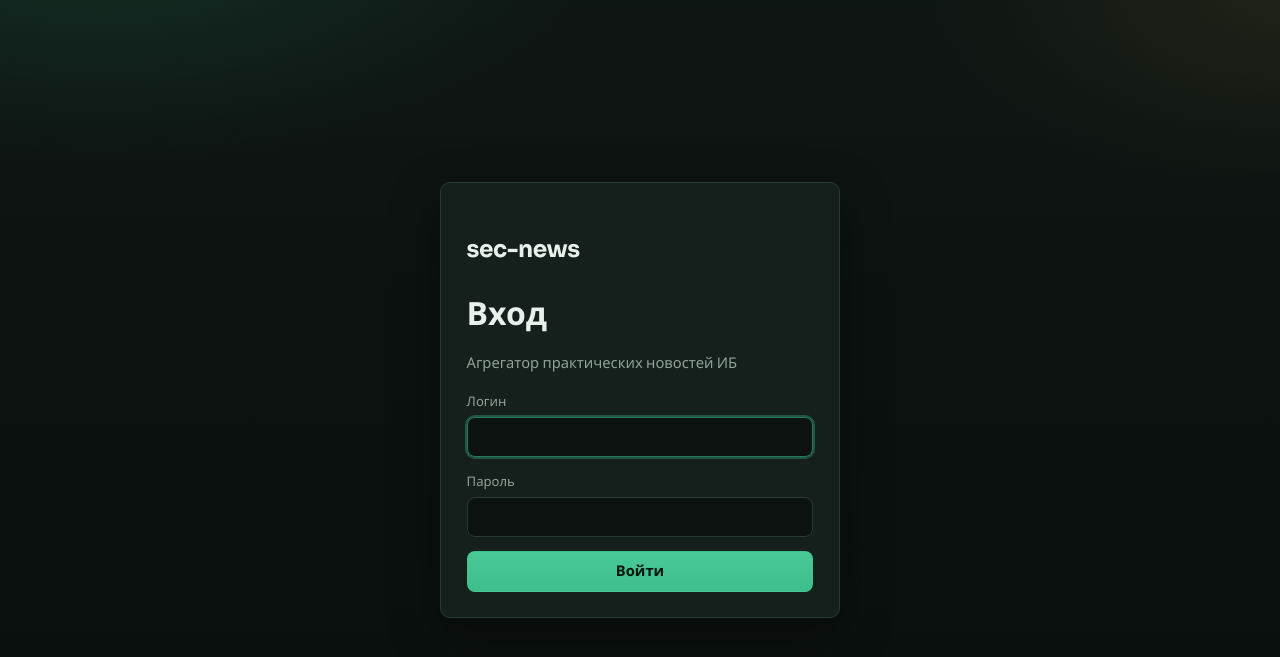
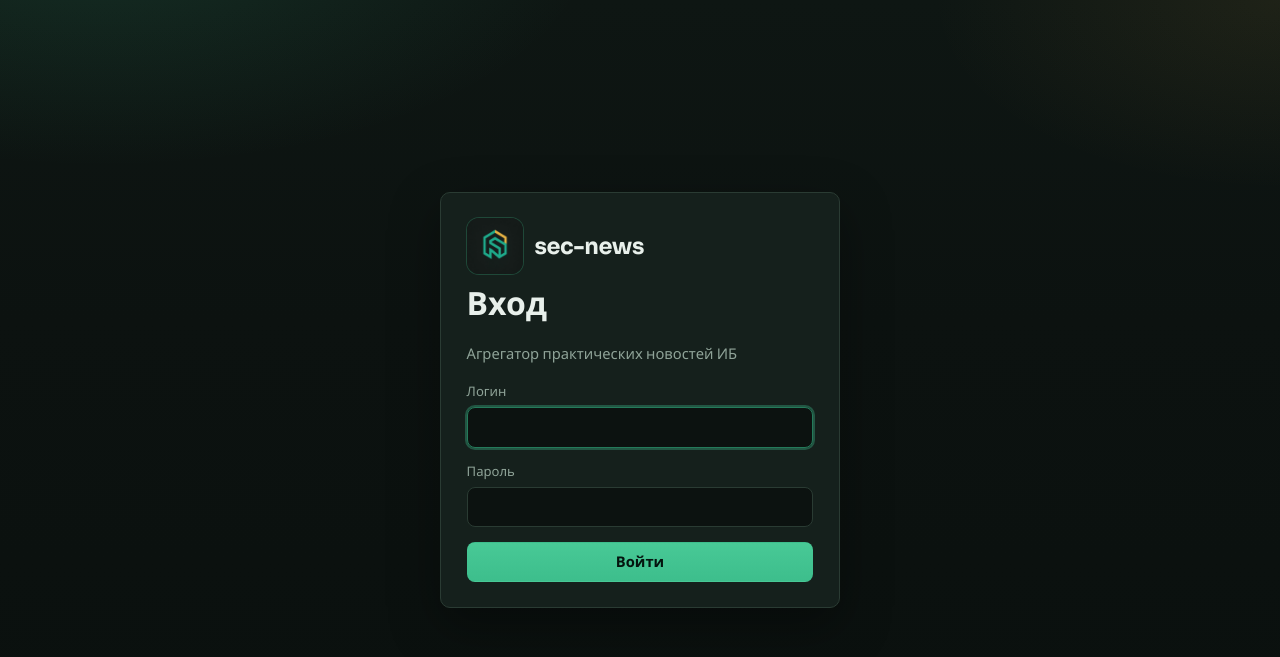
Before and after one commit to Dekimchi/sec-news-aggregator, a FastAPI app: page /login in a window 1280 px wide. Shown: the top 657 px of the page. Run offline with FastAPI, Linux system fonts and the light colour scheme; some libraries are stand-ins or nearby versions.

Commit message:
Add portal logos, favicons, and Telegram bot avatar.
Wire branding into header/login and document BotFather avatar setup.

Co-authored-by: Cursor <cursoragent@cursor.com>

```diff
--- a/app/static/style.css
+++ b/app/static/style.css
@@ -63,20 +63,49 @@ a:hover { color: #c5eed9; }
   align-items: center;
 }
 
-.brand { display: flex; align-items: baseline; gap: 0.55rem; min-width: 0; }
+.brand { display: flex; align-items: center; gap: 0.55rem; min-width: 0; }
+.brand-link {
+  display: inline-flex;
+  align-items: center;
+  gap: 0.55rem;
+  color: var(--text);
+  min-width: 0;
+}
+.brand-link:hover { color: var(--accent); text-decoration: none; }
+.brand-link:hover .brand-mark { color: var(--accent); }
+.brand-logo {
+  width: 36px;
+  height: 36px;
+  border-radius: 8px;
+  object-fit: cover;
+  flex-shrink: 0;
+  box-shadow: 0 0 0 1px rgba(61, 190, 140, 0.25);
+}
+.brand-logo-lg {
+  width: 56px;
+  height: 56px;
+  border-radius: 12px;
+}
 .brand-mark {
   font-weight: 700;
-  font-size: clamp(1.2rem, 2.5vw, 1.45rem);
+  font-size: clamp(1.15rem, 2.5vw, 1.4rem);
   letter-spacing: -0.02em;
   color: var(--text);
+  line-height: 1.1;
 }
-.brand-mark:hover { color: var(--accent); text-decoration: none; }
 .brand-tag {
   color: var(--muted);
   font-size: 0.78rem;
   font-family: var(--mono);
   white-space: nowrap;
 }
+.login-brand {
+  display: flex;
+  align-items: center;
+  gap: 0.75rem;
+  margin-bottom: 0.35rem;
+}
+.login-brand .brand-mark { margin: 0; }
 
 .tabs {
   display: flex;
--- a/app/templates/login.html
+++ b/app/templates/login.html
@@ -4,6 +4,10 @@
   <meta charset="utf-8">
   <meta name="viewport" content="width=device-width, initial-scale=1">
   <title>Вход — sec-news</title>
+  <link rel="icon" href="/static/branding/favicon.ico" sizes="any">
+  <link rel="icon" type="image/png" href="/static/branding/favicon-32.png" sizes="32x32">
+  <link rel="apple-touch-icon" href="/static/branding/apple-touch-icon.png">
+  <meta name="theme-color" content="#0c1210">
   <link rel="preconnect" href="https://fonts.googleapis.com">
   <link rel="preconnect" href="https://fonts.gstatic.com" crossorigin>
   <link href="https://fonts.googleapis.com/css2?family=IBM+Plex+Mono:wght@400;500&family=Sora:wght@400;500;600;700&display=swap" rel="stylesheet">
@@ -11,7 +15,10 @@
 </head>
 <body class="login-body">
   <main class="login-card">
-    <p class="brand-mark">sec-news</p>
+    <div class="login-brand">
+      <img class="brand-logo brand-logo-lg" src="/static/branding/logo-mark.png" width="56" height="56" alt="">
+      <p class="brand-mark">sec-news</p>
+    </div>
     <h1>Вход</h1>
     <p class="muted">Агрегатор практических новостей ИБ</p>
     <form method="post" action="/login" class="login-form js-action" data-loading-text="Вход…">
```
Also changed, not shown: app/templates/base.html (+9 -1 lines), README.md, app/static/branding/apple-touch-icon.png (added), app/static/branding/favicon-192.png (added), app/static/branding/favicon-32.png (added), app/static/branding/favicon.ico (added), app/static/branding/logo-horizontal.png (added), app/static/branding/logo-mark.png (added), app/static/branding/telegram-bot-avatar.png (added).
